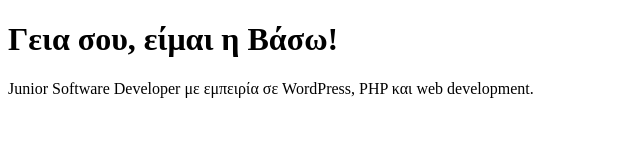
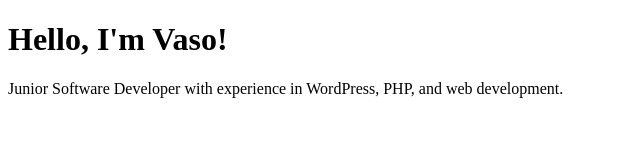
Before and after one commit to VasoGit/vasopapadopoulou.github.io, a plain HTML site: page index.html in a window 1280 px wide. Shown: the whole page, without its empty margins (0-640 px from the left). Drawn offline with Linux system fonts and the light colour scheme.

Commit message:
Change language from Greek to English

```diff
--- a/index.html
+++ b/index.html
@@ -1,12 +1,12 @@
 <!DOCTYPE html>
-<html lang="el">
+<html lang="en">
 <head>
   <meta charset="UTF-8" />
   <meta name="viewport" content="width=device-width, initial-scale=1.0" />
   <title>Portfolio - Vaso Papadopoulou</title>
 </head>
 <body>
-  <h1>Γεια σου, είμαι η Βάσω!</h1>
-  <p>Junior Software Developer με εμπειρία σε WordPress, PHP και web development.</p>
+  <h1>Hello, I'm Vaso!</h1>
+  <p>Junior Software Developer with experience in WordPress, PHP, and web development.</p>
 </body>
 </html>
```
